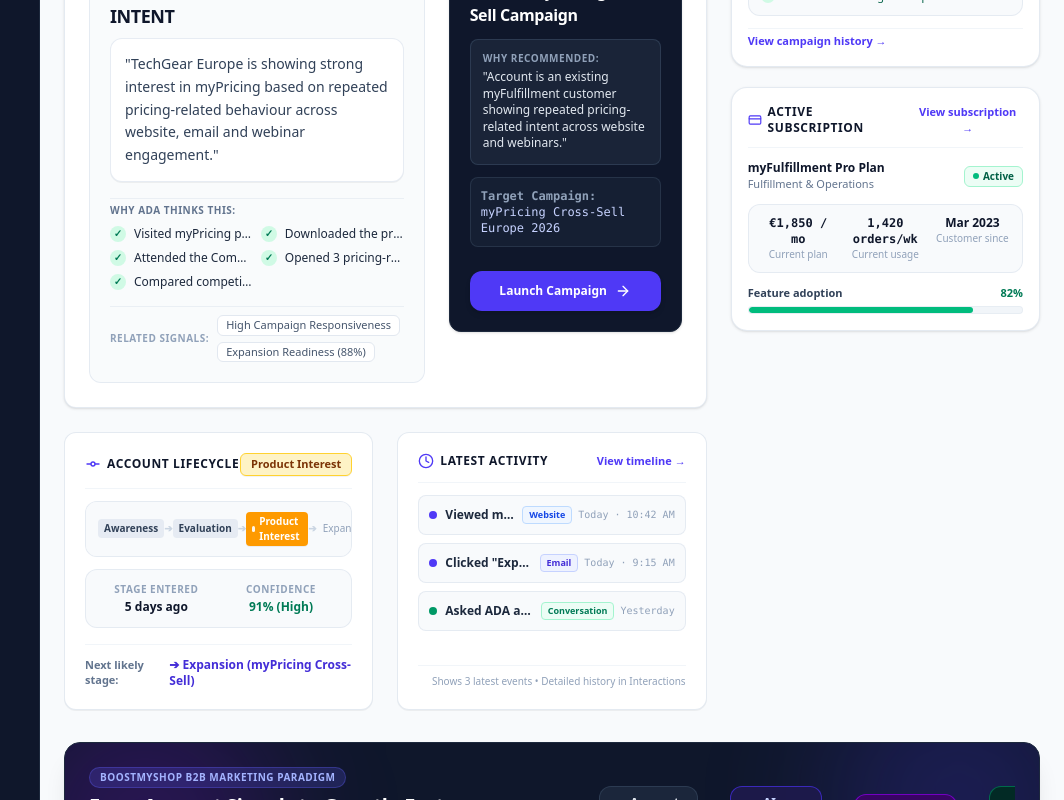
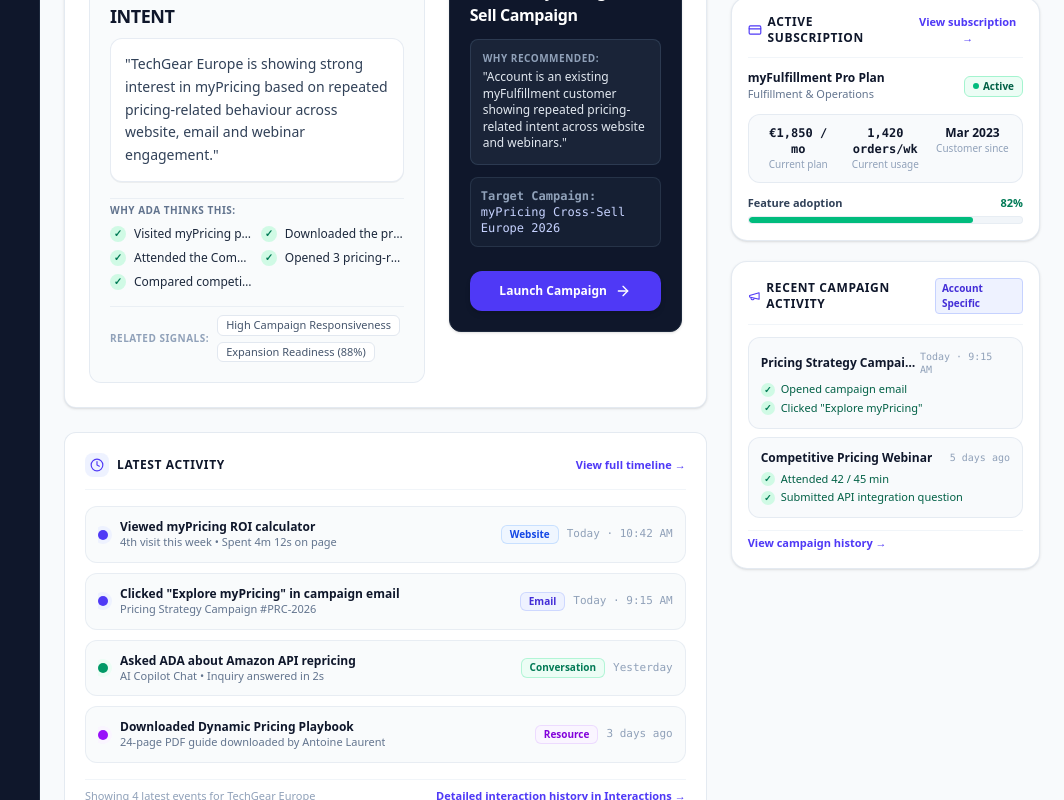
Before and after one commit to 9080442272/ADA, a React (Vite) app: page / in a window 1280 px wide. Shown: the part 740-1540 px from the top of the page, without its empty margins (216-1280 px from the left). Built offline with nearby package versions, Linux system fonts and the light colour scheme.

Commit message:
Fix layout whitespace imbalance by moving Account Lifecycle to RightSidebar and extending Latest Activity across 8-cols

```diff
--- a/src/components/PrimaryDecisionBlock.jsx
+++ b/src/components/PrimaryDecisionBlock.jsx
@@ -190,126 +190,93 @@
 
       </div>
 
-      {/* 2. SIDE-BY-SIDE COLUMNS: ACCOUNT LIFECYCLE & LATEST ACTIVITY (6 COLS EACH FOR CONSISTENCY) */}
-      <div className="grid grid-cols-1 lg:grid-cols-12 gap-6 items-stretch">
-
-        {/* Account Lifecycle Card (6 Cols) */}
-        <div className="lg:col-span-6 bg-white border border-slate-200/90 rounded-xl p-5 shadow-2xs space-y-4 flex flex-col justify-between">
-          <div>
-            {/* Card Header */}
+      {/* 2. LATEST ACTIVITY CARD (Full 8-Cols Width to balance sidebar height) */}
+      <div className="bg-white border border-slate-200/90 rounded-xl p-5 shadow-2xs space-y-4">
         <div className="flex items-center justify-between border-b border-slate-100 pb-3">
-              <h3 className="text-xs font-extrabold text-slate-900 uppercase tracking-wider flex items-center space-x-1.5">
-                <GitCommit className="w-4 h-4 text-indigo-600" />
-                <span>ACCOUNT LIFECYCLE</span>
+          <div className="flex items-center space-x-2">
+            <div className="w-6 h-6 rounded-lg bg-indigo-50 text-indigo-600 flex items-center justify-center">
+              <Clock className="w-3.5 h-3.5" />
+            </div>
+            <h3 className="text-xs font-extrabold text-slate-900 uppercase tracking-wider">
+              LATEST ACTIVITY
             </h3>
-              <span className="px-2.5 py-0.5 text-[11px] font-extrabold bg-amber-100 text-amber-900 border border-amber-300 rounded-md shadow-2xs">
-                Product Interest
-              </span>
+          </div>
+          <button
+            onClick={onViewFullTimeline}
+            className="text-[11px] font-bold text-indigo-600 hover:text-indigo-800 flex items-center space-x-1 cursor-pointer transition-colors"
+          >
+            <span>View full timeline →</span>
+          </button>
         </div>
 
-            {/* Stepper */}
-            <div className="flex items-center justify-between text-[10px] font-bold py-2.5 px-3 bg-slate-50 rounded-xl border border-slate-200/80 overflow-x-auto my-3">
-              {["Awareness", "Evaluation", "Product Interest", "Expansion", "Advocacy"].map((st, idx) => {
-                const isCurrent = st === "Product Interest";
-                const isPast = st === "Awareness" || st === "Evaluation";
-                return (
-                  <React.Fragment key={st}>
-                    <span className={`px-1.5 py-0.5 rounded ${
-                      isCurrent
-                        ? 'bg-amber-500 text-white font-extrabold shadow-2xs text-[10px] flex items-center space-x-1'
-                        : isPast
-                        ? 'text-slate-700 bg-slate-200/80 font-semibold'
-                        : 'text-slate-400 font-normal'
-                    }`}>
-                      {isCurrent && <span className="w-1.5 h-1.5 rounded-full bg-white animate-pulse" />}
-                      <span>{st === "Product Interest" ? "Product Interest" : st}</span>
-                    </span>
-                    {idx < 4 && <span className="text-slate-300">➔</span>}
-                  </React.Fragment>
-                );
-              })}
+        {/* Chronological Activity List */}
+        <div className="space-y-2.5 text-xs">
+          <div className="p-3 bg-slate-50/80 border border-slate-200/70 rounded-xl flex items-center justify-between hover:bg-slate-100/60 transition-colors">
+            <div className="flex items-center space-x-3 truncate pr-2">
+              <span className="w-2.5 h-2.5 rounded-full bg-indigo-600 shrink-0 ring-4 ring-indigo-50" />
+              <div className="truncate">
+                <div className="font-bold text-slate-900">Viewed myPricing ROI calculator</div>
+                <div className="text-[11px] text-slate-500 font-medium">4th visit this week • Spent 4m 12s on page</div>
+              </div>
+            </div>
+            <div className="flex items-center space-x-2 shrink-0">
+              <span className="px-2 py-0.5 text-[10px] font-bold bg-blue-50 text-blue-700 border border-blue-200/80 rounded-md">Website</span>
+              <span className="text-[11px] text-slate-400 font-mono">Today · 10:42 AM</span>
+            </div>
           </div>
 
-            {/* Stage Metadata Grid */}
-            <div className="grid grid-cols-2 gap-2 text-center bg-slate-50 border border-slate-200/80 rounded-xl p-3">
-              <div>
-                <div className="text-[10px] font-bold text-slate-400 uppercase tracking-wider">STAGE ENTERED</div>
-                <div className="text-xs font-extrabold text-slate-900 mt-0.5">5 days ago</div>
+          <div className="p-3 bg-slate-50/80 border border-slate-200/70 rounded-xl flex items-center justify-between hover:bg-slate-100/60 transition-colors">
+            <div className="flex items-center space-x-3 truncate pr-2">
+              <span className="w-2.5 h-2.5 rounded-full bg-indigo-600 shrink-0 ring-4 ring-indigo-50" />
+              <div className="truncate">
+                <div className="font-bold text-slate-900">Clicked "Explore myPricing" in campaign email</div>
+                <div className="text-[11px] text-slate-500 font-medium">Pricing Strategy Campaign #PRC-2026</div>
               </div>
-              <div>
-                <div className="text-[10px] font-bold text-slate-400 uppercase tracking-wider">CONFIDENCE</div>
-                <div className="text-xs font-extrabold text-emerald-700 mt-0.5">91% (High)</div>
+            </div>
+            <div className="flex items-center space-x-2 shrink-0">
+              <span className="px-2 py-0.5 text-[10px] font-bold bg-indigo-50 text-indigo-700 border border-indigo-200/80 rounded-md">Email</span>
+              <span className="text-[11px] text-slate-400 font-mono">Today · 9:15 AM</span>
+            </div>
+          </div>
+
+          <div className="p-3 bg-slate-50/80 border border-slate-200/70 rounded-xl flex items-center justify-between hover:bg-slate-100/60 transition-colors">
+            <div className="flex items-center space-x-3 truncate pr-2">
+              <span className="w-2.5 h-2.5 rounded-full bg-emerald-600 shrink-0 ring-4 ring-emerald-50" />
+              <div className="truncate">
+                <div className="font-bold text-slate-900">Asked ADA about Amazon API repricing</div>
+                <div className="text-[11px] text-slate-500 font-medium">AI Copilot Chat • Inquiry answered in 2s</div>
+              </div>
+            </div>
+            <div className="flex items-center space-x-2 shrink-0">
+              <span className="px-2 py-0.5 text-[10px] font-bold bg-emerald-50 text-emerald-700 border border-emerald-200/80 rounded-md">Conversation</span>
+              <span className="text-[11px] text-slate-400 font-mono">Yesterday</span>
+            </div>
+          </div>
+
+          <div className="p-3 bg-slate-50/80 border border-slate-200/70 rounded-xl flex items-center justify-between hover:bg-slate-100/60 transition-colors">
+            <div className="flex items-center space-x-3 truncate pr-2">
+              <span className="w-2.5 h-2.5 rounded-full bg-purple-600 shrink-0 ring-4 ring-purple-50" />
+              <div className="truncate">
+                <div className="font-bold text-slate-900">Downloaded Dynamic Pricing Playbook</div>
+                <div className="text-[11px] text-slate-500 font-medium">24-page PDF guide downloaded by Antoine Laurent</div>
+              </div>
+            </div>
+            <div className="flex items-center space-x-2 shrink-0">
+              <span className="px-2 py-0.5 text-[10px] font-bold bg-purple-50 text-purple-700 border border-purple-200/80 rounded-md">Resource</span>
+              <span className="text-[11px] text-slate-400 font-mono">3 days ago</span>
             </div>
           </div>
         </div>
 
-          {/* Next Likely Stage Row */}
-          <div className="pt-3 border-t border-slate-100 flex items-center justify-between text-xs">
-            <span className="text-slate-500 font-semibold text-[11px]">Next likely stage:</span>
-            <span className="font-extrabold text-indigo-700 text-xs">
-              ➔ Expansion (myPricing Cross-Sell)
-            </span>
-          </div>
-        </div>
-
-        {/* Latest Activity Card (6 Cols) */}
-        <div className="lg:col-span-6 bg-white border border-slate-200/90 rounded-xl p-5 shadow-2xs space-y-4 flex flex-col justify-between">
-          <div>
-            <div className="flex items-center justify-between border-b border-slate-100 pb-3">
-              <h3 className="text-xs font-extrabold text-slate-900 uppercase tracking-wider flex items-center space-x-1.5">
-                <Clock className="w-4 h-4 text-indigo-600" />
-                <span>LATEST ACTIVITY</span>
-              </h3>
+        <div className="text-[11px] text-slate-400 pt-2 flex items-center justify-between border-t border-slate-100">
+          <span>Showing 4 latest events for TechGear Europe</span>
           <button
             onClick={onViewFullTimeline}
-                className="text-[11px] font-bold text-indigo-600 hover:text-indigo-800 flex items-center space-x-1 cursor-pointer"
+            className="text-indigo-600 hover:text-indigo-800 font-semibold cursor-pointer"
           >
-                <span>View timeline →</span>
+            Detailed interaction history in Interactions →
           </button>
         </div>
-
-            {/* Fresh Chronological Events */}
-            <div className="space-y-2 text-xs pt-3">
-              <div className="p-2.5 bg-slate-50 border border-slate-200/80 rounded-lg flex items-center justify-between">
-                <div className="flex items-center space-x-2 truncate pr-2">
-                  <span className="w-2 h-2 rounded-full bg-indigo-600 shrink-0" />
-                  <div className="truncate font-semibold text-slate-800">Viewed myPricing ROI calculator</div>
-                </div>
-                <div className="flex items-center space-x-1.5 shrink-0">
-                  <span className="px-1.5 py-0.5 text-[9px] font-bold bg-blue-50 text-blue-700 border border-blue-200 rounded">Website</span>
-                  <span className="text-[10px] text-slate-400 font-mono">Today · 10:42 AM</span>
-                </div>
-              </div>
-
-              <div className="p-2.5 bg-slate-50 border border-slate-200/80 rounded-lg flex items-center justify-between">
-                <div className="flex items-center space-x-2 truncate pr-2">
-                  <span className="w-2 h-2 rounded-full bg-indigo-600 shrink-0" />
-                  <div className="truncate font-semibold text-slate-800">Clicked "Explore myPricing" in email</div>
-                </div>
-                <div className="flex items-center space-x-1.5 shrink-0">
-                  <span className="px-1.5 py-0.5 text-[9px] font-bold bg-indigo-50 text-indigo-700 border border-indigo-200 rounded">Email</span>
-                  <span className="text-[10px] text-slate-400 font-mono">Today · 9:15 AM</span>
-                </div>
-              </div>
-
-              <div className="p-2.5 bg-slate-50 border border-slate-200/80 rounded-lg flex items-center justify-between">
-                <div className="flex items-center space-x-2 truncate pr-2">
-                  <span className="w-2 h-2 rounded-full bg-emerald-600 shrink-0" />
-                  <div className="truncate font-semibold text-slate-800">Asked ADA about Amazon API repricing</div>
-                </div>
-                <div className="flex items-center space-x-1.5 shrink-0">
-                  <span className="px-1.5 py-0.5 text-[9px] font-bold bg-emerald-50 text-emerald-700 border border-emerald-200 rounded">Conversation</span>
-                  <span className="text-[10px] text-slate-400 font-mono">Yesterday</span>
-                </div>
-              </div>
-            </div>
-          </div>
-
-          <div className="text-[10px] text-slate-400 pt-2 text-right border-t border-slate-100">
-            Shows 3 latest events • Detailed history in Interactions
-          </div>
-        </div>
-
       </div>
 
     </div>
--- a/src/components/RightSidebar.jsx
+++ b/src/components/RightSidebar.jsx
@@ -1,30 +1,128 @@
 import React from 'react';
 import {
-  UserCheck,
-  Layers,
-  ShoppingBag,
-  Network,
-  ShieldCheck,
-  CheckCircle,
-  ChevronRight,
-  Building,
-  Ticket,
   Megaphone,
   CreditCard,
-  Building2
+  GitCommit
 } from 'lucide-react';
 
 export default function RightSidebar({ customer, onSegmentClick, onOrderClick, onEntityClick }) {
-  const sidebarDetails = customer.sidebarDetails || {};
-  const recentSegments = customer.recentSegments || [];
-  const recentCampaigns = customer.recentCampaigns || [];
-  const recentOrders = customer.recentOrders || [];
-  const relatedEntities = customer.relatedEntities || { household: [], linkedAccounts: [], openTickets: [] };
-
   return (
     <aside className="w-full space-y-5">
 
-      {/* Block 3: Account-Specific Recent Campaign Activity */}
+      {/* Block 1: ACCOUNT LIFECYCLE CARD */}
+      <div className="bg-white rounded-2xl border border-slate-200/90 shadow-sm p-4 space-y-3">
+        <div className="flex items-center justify-between border-b border-slate-100 pb-2.5">
+          <h3 className="text-xs font-bold text-slate-900 uppercase tracking-wider flex items-center space-x-1.5">
+            <GitCommit className="w-3.5 h-3.5 text-indigo-600" />
+            <span>ACCOUNT LIFECYCLE</span>
+          </h3>
+          <span className="px-2 py-0.5 text-[10px] font-extrabold bg-amber-100 text-amber-900 border border-amber-300 rounded-md">
+            Product Interest
+          </span>
+        </div>
+
+        {/* Lifecycle Stage Stepper */}
+        <div className="flex items-center justify-between text-[10px] font-bold py-2 px-2.5 bg-slate-50 rounded-xl border border-slate-200/80 overflow-x-auto">
+          {["Awareness", "Evaluation", "Product Interest", "Expansion"].map((st, idx) => {
+            const isCurrent = st === "Product Interest";
+            const isPast = st === "Awareness" || st === "Evaluation";
+            return (
+              <React.Fragment key={st}>
+                <span className={`px-1.5 py-0.5 rounded shrink-0 ${
+                  isCurrent
+                    ? 'bg-amber-500 text-white font-extrabold text-[9px] flex items-center space-x-1'
+                    : isPast
+                    ? 'text-slate-700 bg-slate-200/80 font-semibold'
+                    : 'text-slate-400 font-normal'
+                }`}>
+                  {isCurrent && <span className="w-1.5 h-1.5 rounded-full bg-white animate-pulse" />}
+                  <span>{st}</span>
+                </span>
+                {idx < 3 && <span className="text-slate-300 text-[9px] px-0.5">➔</span>}
+              </React.Fragment>
+            );
+          })}
+        </div>
+
+        {/* Stage Metadata Grid */}
+        <div className="grid grid-cols-2 gap-2 text-center bg-slate-50 border border-slate-200/80 rounded-xl p-2.5">
+          <div>
+            <div className="text-[10px] font-bold text-slate-400 uppercase tracking-wider">STAGE ENTERED</div>
+            <div className="text-xs font-extrabold text-slate-900 mt-0.5">5 days ago</div>
+          </div>
+          <div>
+            <div className="text-[10px] font-bold text-slate-400 uppercase tracking-wider">CONFIDENCE</div>
+            <div className="text-xs font-extrabold text-emerald-700 mt-0.5">91% (High)</div>
+          </div>
+        </div>
+
+        {/* Next Stage Banner */}
+        <div className="pt-2 border-t border-slate-100 flex items-center justify-between text-xs">
+          <span className="text-slate-500 font-semibold text-[11px]">Next likely stage:</span>
+          <span className="font-extrabold text-indigo-700 text-[11px]">
+            ➔ Expansion
+          </span>
+        </div>
+      </div>
+
+      {/* Block 2: ACTIVE SUBSCRIPTION */}
+      <div className="bg-white rounded-2xl border border-slate-200/90 shadow-sm p-4 space-y-3">
+        <div className="flex items-center justify-between border-b border-slate-100 pb-2.5">
+          <h3 className="text-xs font-bold text-slate-900 uppercase tracking-wider flex items-center space-x-1.5">
+            <CreditCard className="w-3.5 h-3.5 text-indigo-600" />
+            <span>ACTIVE SUBSCRIPTION</span>
+          </h3>
+          <button
+            onClick={() => onOrderClick && onOrderClick({ items: "myFulfillment Pro Plan", amount: "€1,850/mo", status: "Active" })}
+            className="text-[11px] font-bold text-indigo-600 hover:text-indigo-800 flex items-center space-x-0.5 cursor-pointer"
+          >
+            <span>View subscription →</span>
+          </button>
+        </div>
+
+        <div className="space-y-3">
+          {/* Product Name & Status */}
+          <div className="flex items-center justify-between">
+            <div>
+              <div className="text-xs font-extrabold text-slate-900">myFulfillment Pro Plan</div>
+              <div className="text-[11px] text-slate-500 font-medium">Fulfillment & Operations</div>
+            </div>
+            <span className="px-2 py-0.5 text-[10px] font-extrabold bg-emerald-50 text-emerald-800 border border-emerald-200 rounded-md flex items-center space-x-1">
+              <span className="w-1.5 h-1.5 rounded-full bg-emerald-500" />
+              <span>Active</span>
+            </span>
+          </div>
+
+          {/* 3 Metrics Strip */}
+          <div className="grid grid-cols-3 gap-2 text-center bg-slate-50 border border-slate-200/80 rounded-xl p-2.5">
+            <div>
+              <div className="text-xs font-extrabold text-slate-900 font-mono">€1,850 / mo</div>
+              <div className="text-[10px] text-slate-400 font-medium">Current plan</div>
+            </div>
+            <div>
+              <div className="text-xs font-extrabold text-slate-900 font-mono">1,420 orders/wk</div>
+              <div className="text-[10px] text-slate-400 font-medium">Current usage</div>
+            </div>
+            <div>
+              <div className="text-xs font-extrabold text-slate-900">Mar 2023</div>
+              <div className="text-[10px] text-slate-400 font-medium">Customer since</div>
+            </div>
+          </div>
+
+          {/* Feature Adoption Bar */}
+          <div className="space-y-1">
+            <div className="flex items-center justify-between text-[11px]">
+              <span className="font-bold text-slate-700">Feature adoption</span>
+              <span className="font-extrabold text-emerald-700">82%</span>
+            </div>
+            <div className="w-full h-2 bg-slate-100 rounded-full overflow-hidden border border-slate-200/60">
+              <div className="h-full bg-emerald-500 rounded-full transition-all" style={{ width: '82%' }} />
+            </div>
+          </div>
+        </div>
+      </div>
+
+      {/* Block 3: RECENT CAMPAIGN ACTIVITY */}
       <div className="bg-white rounded-2xl border border-slate-200/90 shadow-sm p-4 space-y-3">
         <div className="flex items-center justify-between border-b border-slate-100 pb-2.5">
           <h3 className="text-xs font-bold text-slate-900 uppercase tracking-wider flex items-center space-x-1.5">
@@ -76,7 +174,7 @@
 
         <div className="pt-1 border-t border-slate-100 flex items-center justify-between">
           <button
-            onClick={() => onCampaignHistoryClick && onCampaignHistoryClick()}
+            onClick={() => onOrderClick && onOrderClick({ items: "Campaign History" })}
             className="text-[11px] font-bold text-indigo-600 hover:text-indigo-800 flex items-center space-x-1 cursor-pointer"
           >
             <span>View campaign history →</span>
@@ -84,63 +182,6 @@
         </div>
       </div>
 
-      {/* Block 4: Active Subscription Summary */}
-      <div className="bg-white rounded-2xl border border-slate-200/90 shadow-sm p-4 space-y-3">
-        <div className="flex items-center justify-between border-b border-slate-100 pb-2.5">
-          <h3 className="text-xs font-bold text-slate-900 uppercase tracking-wider flex items-center space-x-1.5">
-            <CreditCard className="w-3.5 h-3.5 text-indigo-600" />
-            <span>Active Subscription</span>
-          </h3>
-          <button
-            onClick={() => onOrderClick && onOrderClick({ items: "myFulfillment Pro Plan", amount: "€1,850/mo", status: "Active" })}
-            className="text-[11px] font-bold text-indigo-600 hover:text-indigo-800 flex items-center space-x-0.5 cursor-pointer"
-          >
-            <span>View subscription →</span>
-          </button>
-        </div>
-
-        <div className="space-y-3">
-          {/* Product Name & Status */}
-          <div className="flex items-center justify-between">
-            <div>
-              <div className="text-xs font-extrabold text-slate-900">myFulfillment Pro Plan</div>
-              <div className="text-[11px] text-slate-500 font-medium">Fulfillment & Operations</div>
-            </div>
-            <span className="px-2 py-0.5 text-[10px] font-extrabold bg-emerald-50 text-emerald-800 border border-emerald-200 rounded-md flex items-center space-x-1">
-              <span className="w-1.5 h-1.5 rounded-full bg-emerald-500" />
-              <span>Active</span>
-            </span>
-          </div>
-
-          {/* 3 Metrics Strip */}
-          <div className="grid grid-cols-3 gap-2 text-center bg-slate-50 border border-slate-200/80 rounded-xl p-2.5">
-            <div>
-              <div className="text-xs font-extrabold text-slate-900 font-mono">€1,850 / mo</div>
-              <div className="text-[10px] text-slate-400 font-medium">Current plan</div>
-            </div>
-            <div>
-              <div className="text-xs font-extrabold text-slate-900 font-mono">1,420 orders/wk</div>
-              <div className="text-[10px] text-slate-400 font-medium">Current usage</div>
-            </div>
-            <div>
-              <div className="text-xs font-extrabold text-slate-900">Mar 2023</div>
-              <div className="text-[10px] text-slate-400 font-medium">Customer since</div>
-            </div>
-          </div>
-
-          {/* Feature Adoption Bar */}
-          <div className="space-y-1">
-            <div className="flex items-center justify-between text-[11px]">
-              <span className="font-bold text-slate-700">Feature adoption</span>
-              <span className="font-extrabold text-emerald-700">82%</span>
-            </div>
-            <div className="w-full h-2 bg-slate-100 rounded-full overflow-hidden border border-slate-200/60">
-              <div className="h-full bg-emerald-500 rounded-full transition-all" style={{ width: '82%' }} />
-            </div>
-          </div>
-        </div>
-      </div>
-
     </aside>
   );
 }
```
Lines whose indentation alone changed are shown as unchanged.
